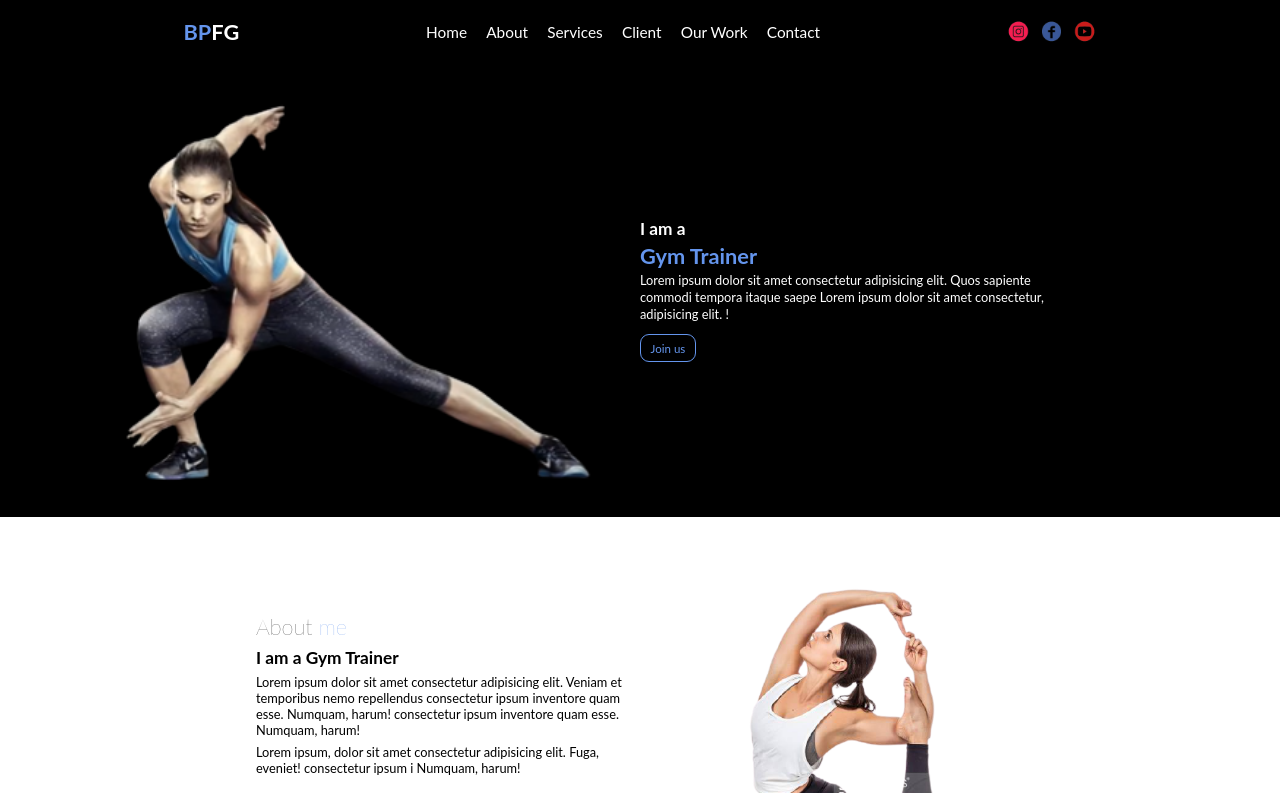
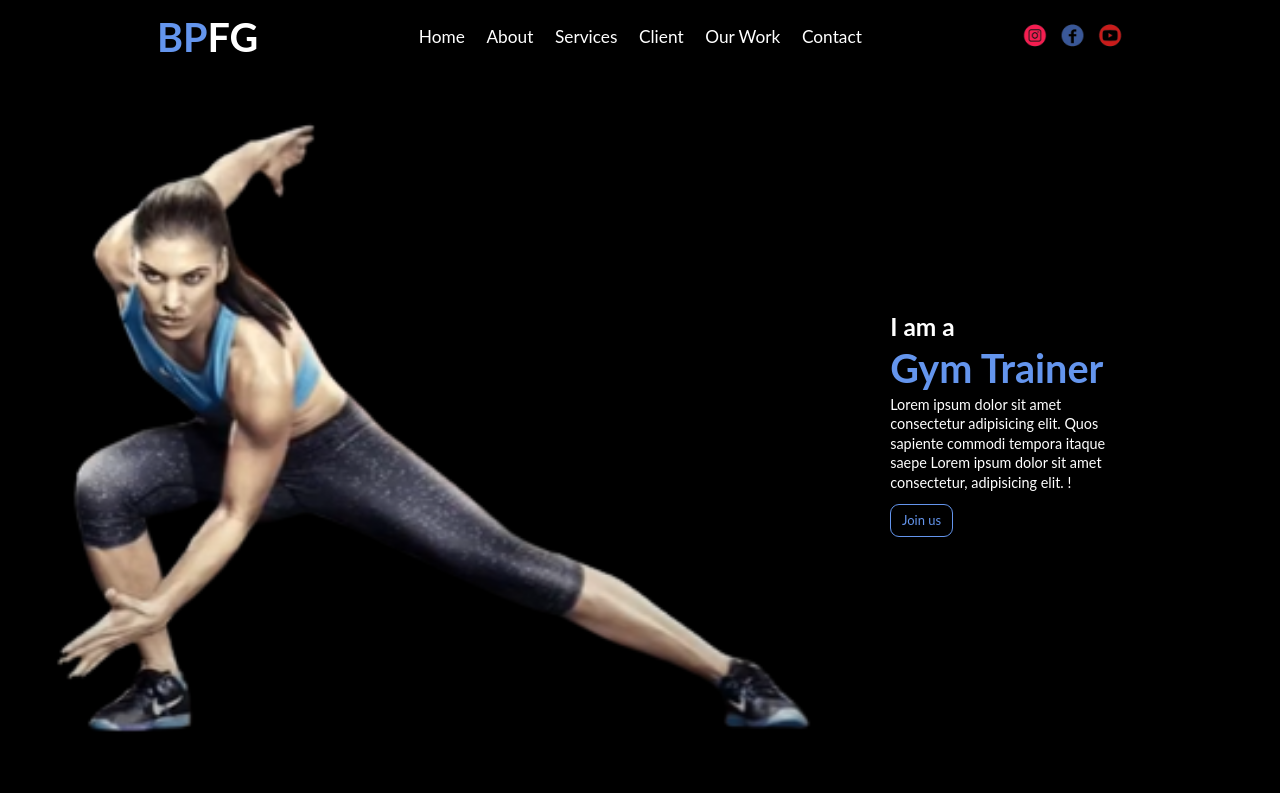
Before and after one commit to likharavani/BPFG-Home, a plain HTML site: page index.html in a window 1280 px wide. Shown: the top 793 px of the page. Drawn offline with Linux system fonts and the light colour scheme.

Commit message:
destop settings

```diff
--- a/media.css
+++ b/media.css
@@ -1,26 +1,28 @@
-@media (max-width:1400px)
+@media only screen and (max-width:1400px)
 {
     html{
-        font-size: 40%;
+        font-size: 45%;
     }
-    h1{
-        font-size: 3.4rem !important;
+    .base-col-2{
+        flex-basis: 30%;
+    }
+    .base-col-1{
+        flex-basis: 70%;
+        padding-left: 2rem;
+    }
 
-    }
-    h2{
-        font-size: 2.7rem !important;
-    }
 }
-@media (max-width:1000px)
+@media only screen and (min-width:700px) and (max-width:1100px)
 {
-    html{
-        font-size: 40%;
-    }
+
 }
-@media (max-width:700px)
+@media only screen and (max-width:700px)
 {
     .list,.social{
         display: none;
+    }
+    .base-col-1{
+        padding:5rem 0rem;
     }
     html{
         font-size: 50%;
@@ -42,13 +44,15 @@
 
         padding-right: 3rem;
     }
+
     .list ul{
-        position: absolute;
+      position: absolute;
         flex-direction: column;
         top:10rem;
         background-color:white;
         color:black;
         left:0px;
+        z-index: 100;
         width:100%;
         height:auto;
     }
@@ -58,8 +62,6 @@
     }
     .list ul li a{
         color:black;
-
-
     }
 
     .list ul li a:hover{
@@ -102,20 +104,20 @@ flex-direction: column;
     .service-col-2,
     .touch-col-1,
     .touch-col-2{
-        flex-basis: 1 1 100%;
+        flex-basis: 100%;
         height:auto;
         padding:2rem;
         max-width: 100%;
     }
 
 }
-@media (max-width:400px)
+@media only screen and (max-width:400px)
 {
     html{
         font-size: 40%;
     }
 }
-@media (max-width:300px)
+@media  only screen and (max-width:300px)
 {
     html{
         font-size: 30%;
--- a/style.css
+++ b/style.css
@@ -14,16 +14,19 @@ html{
 header{
     background-color: black;
     width:100%;
-    height:auto;
+    height:100vh;
     color:white;
 
 }
 .navbar{
     width:100%;
     display: flex;
+    background-color: black;
     padding:1rem ;
     justify-content: space-evenly;
     align-items: center;
+    z-index: 100;
+
 }
 .logo h1{
     font-size: 5.5rem;
@@ -72,7 +75,6 @@ header{
 }
 .base-col-2{
     flex-basis: 50%;
-
     padding-right: 3rem;
 }
 .base-col-2 h2{
@@ -374,7 +376,9 @@ padding-top: 4rem;
 .b-btn{
 
     position: relative;
-    width:90%;
+    width :90%;
+   margin:1rem 1rem;
+   padding:1rem 0rem;
     background-color: black;
     color:white;
     border:none;
```
